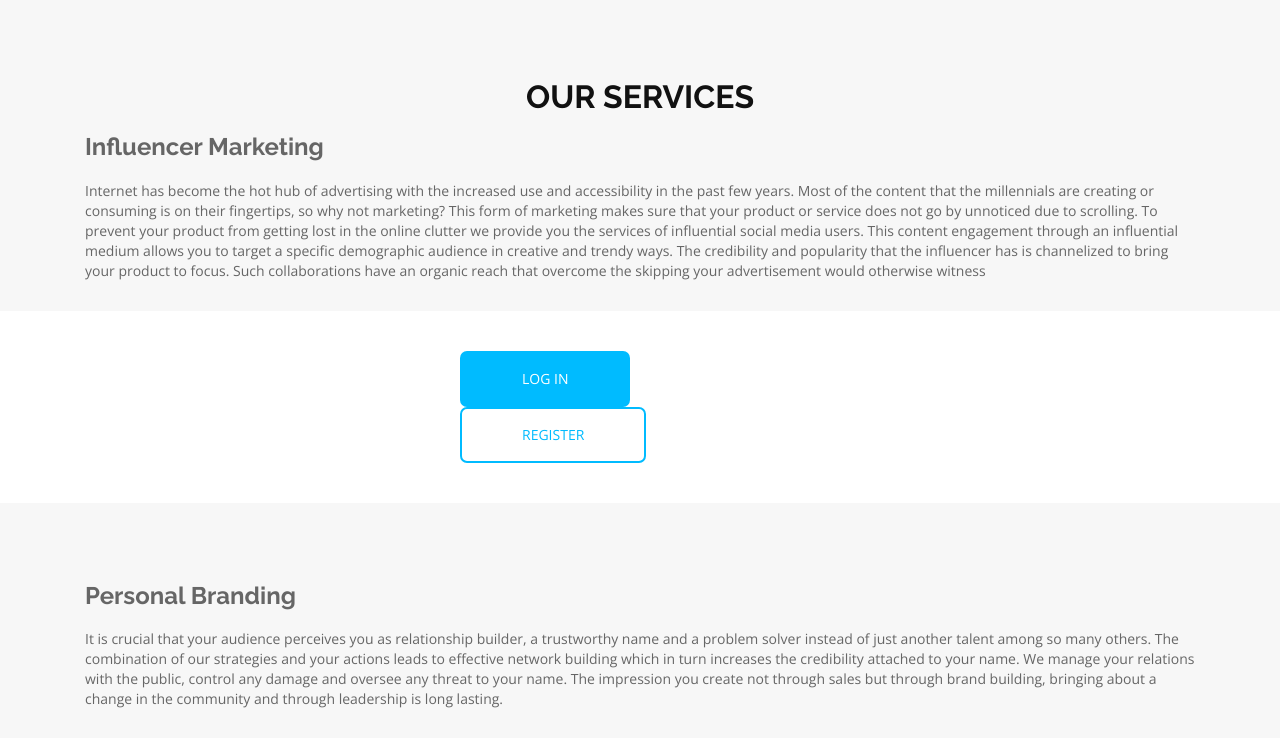
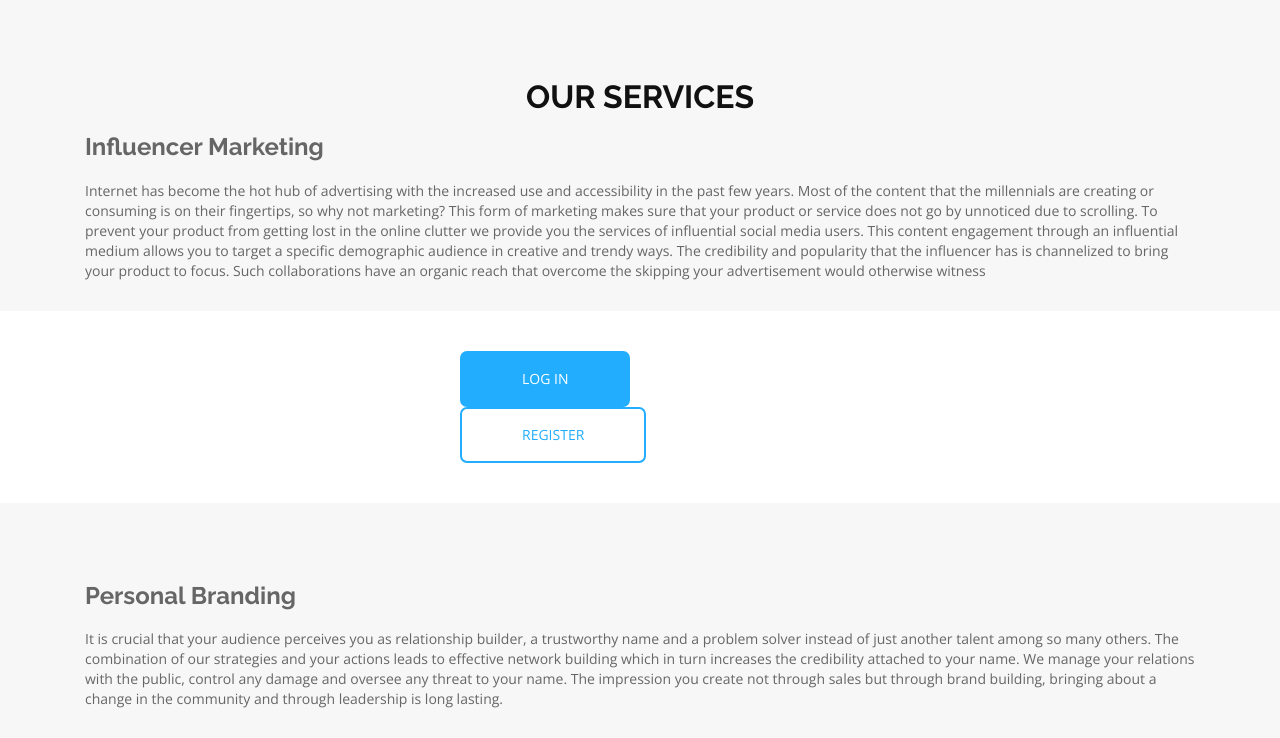
Before and after one commit to ashish0910/Distincttribe, a PHP site: page /services.html in a window 1280 px wide. Shown: the part 91-829 px from the top of the page. Run offline with PHP 8.4, Linux system fonts and the light colour scheme.

Commit message:
Update style.css

```diff
--- a/css/style.css
+++ b/css/style.css
@@ -1070,8 +1070,8 @@ a.float:hover + div.label-container{
     width: 100%;
 }
 .login .btn-login, .registerBox .btn-register{
-    background-color: #00BBFF;
-    border-color: #00BBFF;
+    background-color: #22ADFE;
+    border-color: #22ADFE;
     border-width: 0;
     color: #FFFFFF;
     display: block;
@@ -1117,7 +1117,7 @@ a.float:hover + div.label-container{
 }
 
 .big-login, .big-register{
-    background-color: #00bbff;
+    background-color: #22ADFE;
     color: #FFFFFF;
     border-radius: 7px;
     border-width: 2px;
@@ -1134,8 +1134,8 @@ a.float:hover + div.label-container{
 }
 .big-register{
     background-color: rgba(0,0,0,.0);
-    color: #00bbff;
-    border-color: #00bbff;
+    color: #22ADFE;
+    border-color: #22ADFE;
 }
 .big-register:hover{
     border-color: #00A4E4;
```
